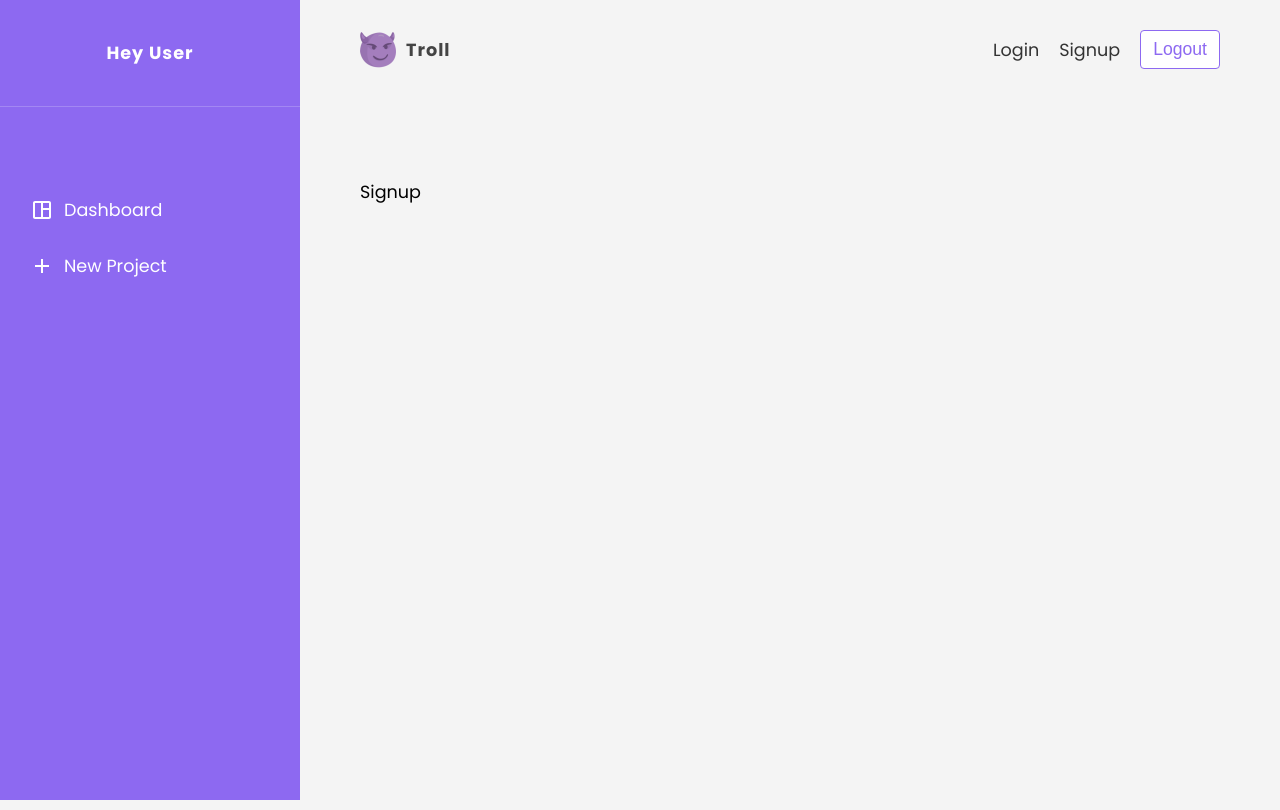
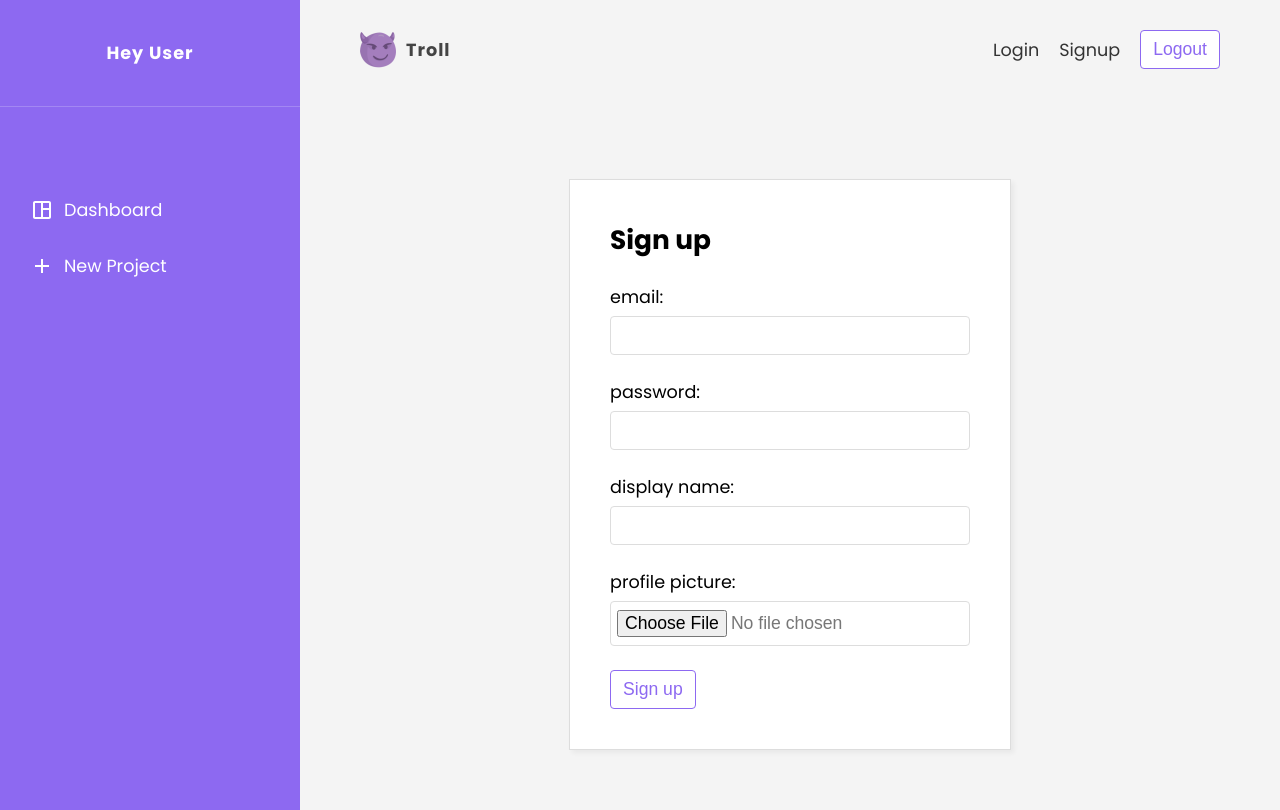
Before and after one commit to lxg073000/troll_v2, a React (Create React App) app: page /signup in a window 1280 px wide. Built offline with nearby package versions, Linux system fonts and the light colour scheme; no server answers.

Commit message:
build out signup form

```diff
--- a/src/pages/Signup.css
+++ b/src/pages/Signup.css
@@ -0,0 +1,8 @@
+.auth-form {
+  max-width: 360px;
+  margin: 60px auto;
+  padding: 40px;
+  border: 1px solid #ddd;
+  box-shadow: 3px 3px 5px rgba(0, 0, 0, 0.05);
+  background: #fff;
+}
--- a/src/pages/Signup.js
+++ b/src/pages/Signup.js
@@ -1,6 +1,47 @@
-import React from "react";
+import React, { useState } from "react";
 import "./Signup.css";
 
 export default function Signup() {
-  return <div className="signup">Signup</div>;
+  const [email, setEmail] = useState("");
+  const [password, setPassword] = useState("");
+  const [displayName, setDisplayName] = useState("");
+  const [displayImage, setDisplayImage] = useState(null);
+
+  return (
+    <form className="auth-form">
+      <h2>Sign up</h2>
+      <label>
+        <span>email:</span>
+        <input
+          required
+          type="email"
+          onChange={(e) => setEmail(e.target.value)}
+          value={email}
+        />
+      </label>
+      <label>
+        <span>password:</span>
+        <input
+          required
+          type="password"
+          onChange={(e) => setPassword(e.target.value)}
+          value={password}
+        />
+      </label>
+      <label>
+        <span>display name:</span>
+        <input
+          required
+          type="text"
+          onChange={(e) => setDisplayName(e.target.value)}
+          value={displayName}
+        />
+      </label>
+      <label>
+        <span>profile picture:</span>
+        <input required type="file" />
+      </label>
+      <button className="btn">Sign up</button>
+    </form>
+  );
 }
```
